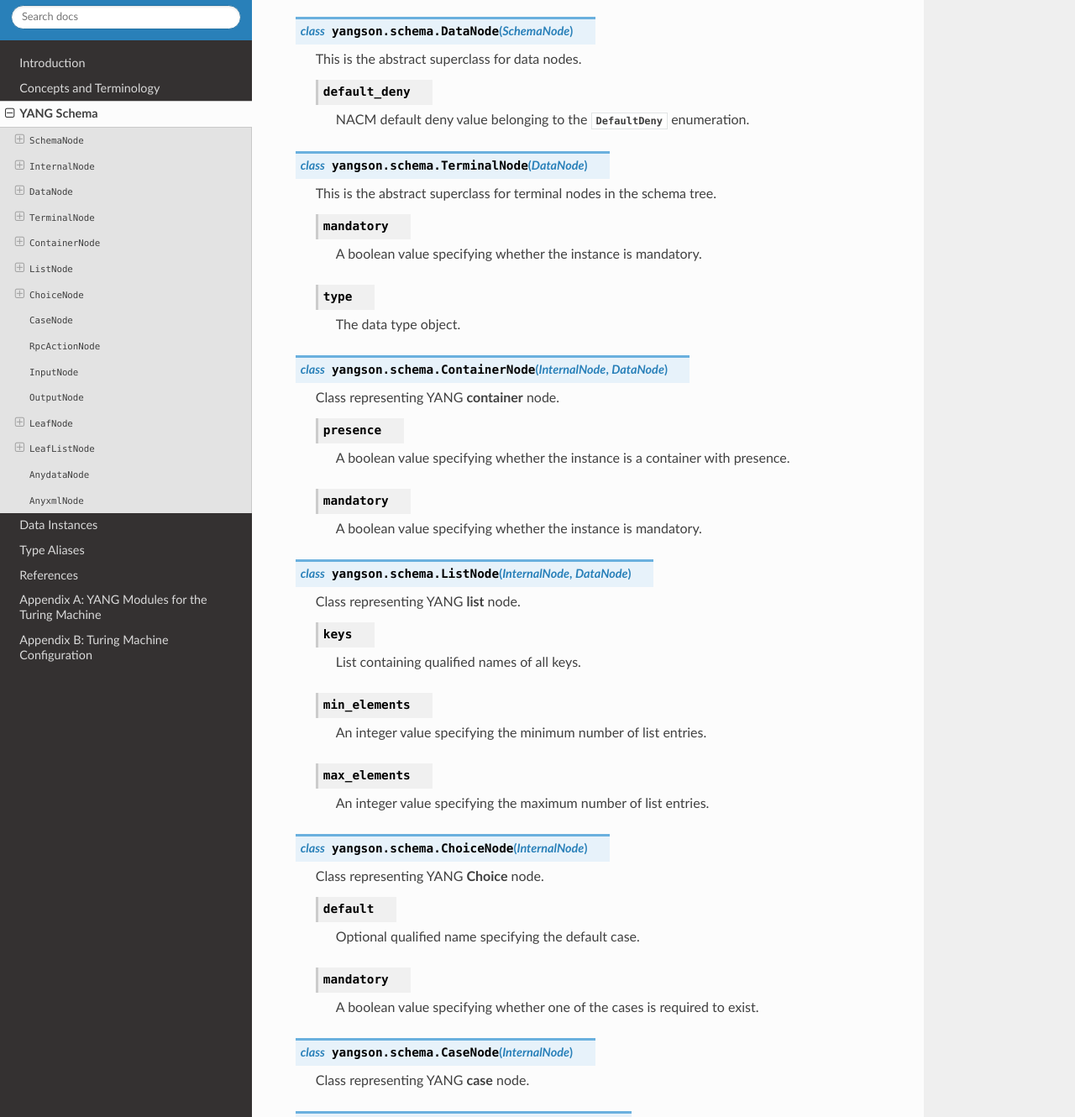
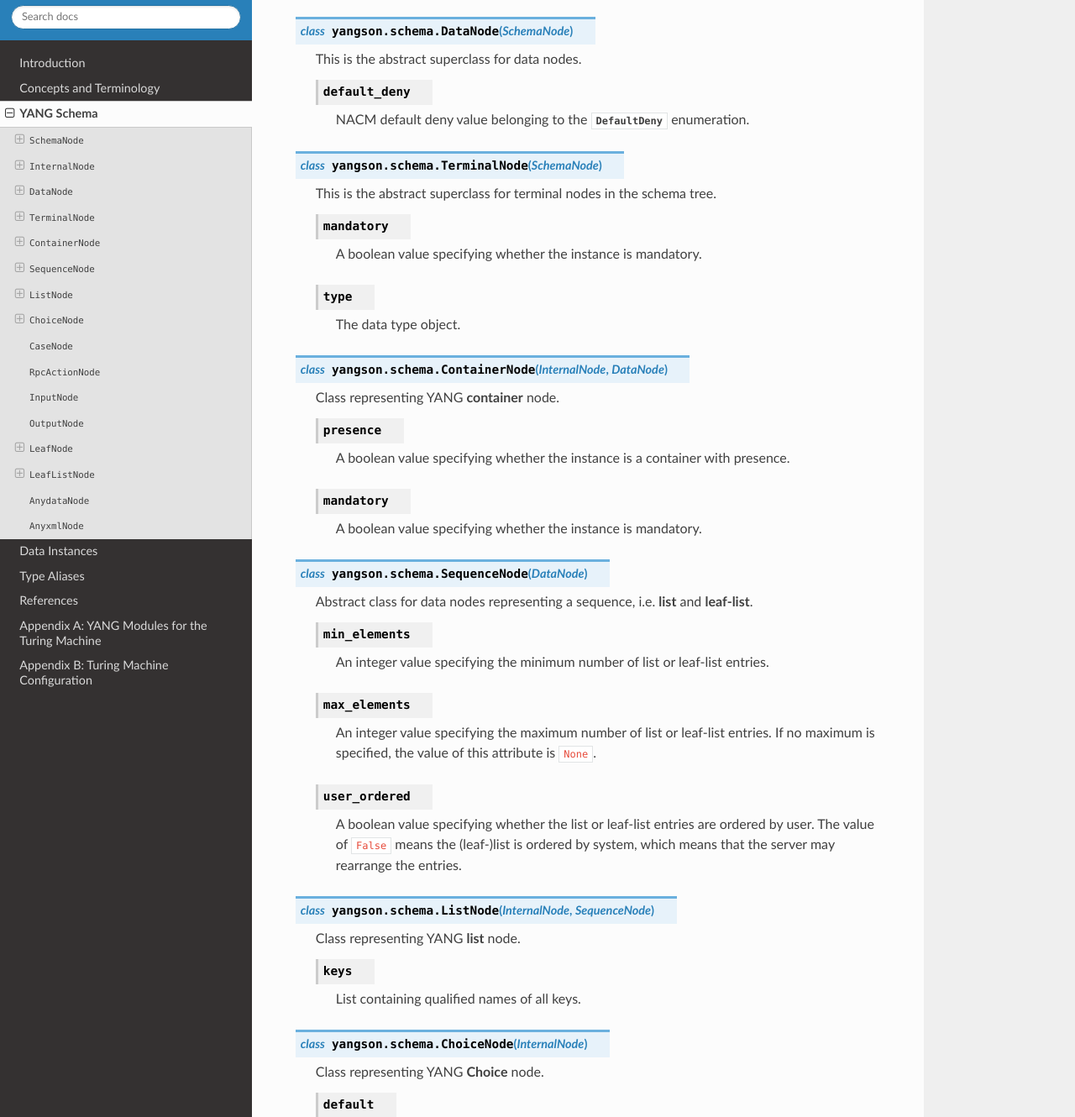
Before and after one commit to CZ-NIC/yangson, a Sphinx documentation site: the page built from docs/schema.rst, in a window 1280 px wide and 1400 px high, scrolled down 1890 px, cut to the strip 70-1400 px from the top of the window. Shown: the whole strip at 84% size. Built offline with Sphinx 7.4.7 and the Read the Docs theme 2.0.0, drawn with Linux system fonts in a browser that asks for light colours; some of the changed text lies outside the part shown.

Commit message:
Add SequenceNode class, handle ordered-by.

```diff
--- a/docs/schema.rst
+++ b/docs/schema.rst
@@ -82,7 +82,7 @@ This module defines several type aliases representing “raw” values produced
 
       NACM default deny value belonging to the :class:`DefaultDeny` enumeration.
 
-.. class:: TerminalNode(DataNode)
+.. class:: TerminalNode(SchemaNode)
 
    This is the abstract superclass for terminal nodes in the schema
    tree.
@@ -108,21 +108,36 @@ This module defines several type aliases representing “raw” values produced
 
       A boolean value specifying whether the instance is mandatory.
 
-.. class:: ListNode(InternalNode, DataNode)
+.. class:: SequenceNode(DataNode)
+
+   Abstract class for data nodes representing a sequence,
+   i.e. **list** and **leaf-list**.
+
+   .. attribute:: min_elements
+
+      An integer value specifying the minimum number of list or
+      leaf-list entries.
+
+   .. attribute:: max_elements
+
+      An integer value specifying the maximum number of list or
+      leaf-list entries. If no maximum is specified, the value of this
+      attribute is ``None``.
+
+   .. attribute:: user_ordered
+
+      A boolean value specifying whether the list or leaf-list entries
+      are ordered by user. The value of ``False`` means the
+      (leaf-)list is ordered by system, which means that the server
+      may rearrange the entries.
+
+.. class:: ListNode(InternalNode, SequenceNode)
 
    Class representing YANG **list** node.
 
    .. attribute:: keys
 
       List containing qualified names of all keys.
-
-   .. attribute:: min_elements
-
-      An integer value specifying the minimum number of list entries.
-
-   .. attribute:: max_elements
-
-      An integer value specifying the maximum number of list entries.
 
 .. class:: ChoiceNode(InternalNode)
 
@@ -162,7 +177,7 @@ This module defines several type aliases representing “raw” values produced
       Default value of the leaf instance or its type. Implemented as a
       :class:`property`.
 
-.. class:: LeafListNode(TerminalNode)
+.. class:: LeafListNode(TerminalNode, SequenceNode)
 
    Class representing YANG **leaf-list** node.
 
```
Also changed, not shown: other parts of docs/schema.rst (+3 -3 lines), 1 other file.
